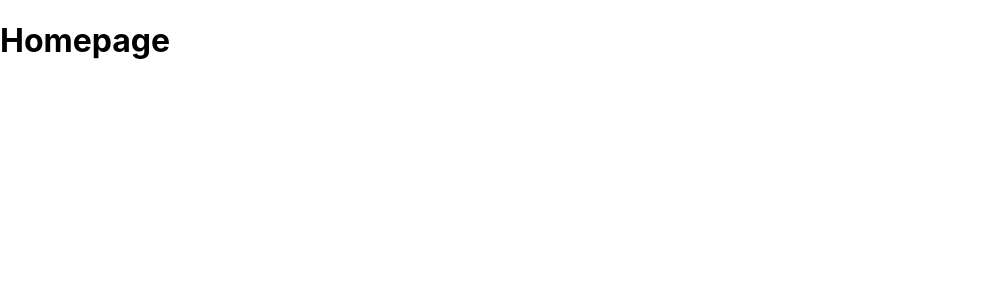
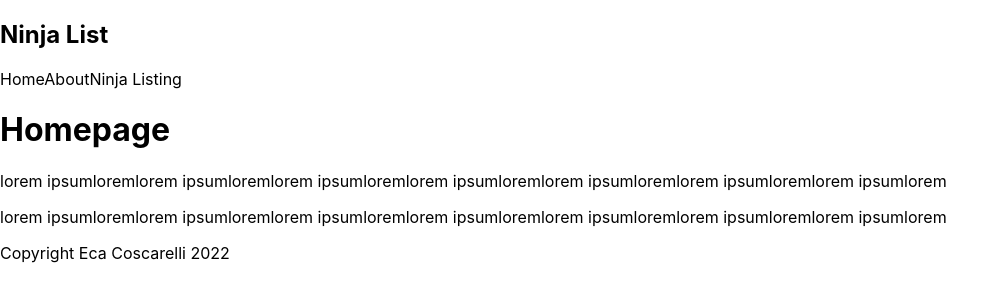
Before and after one commit to EcaCosca/universoactis, a Next.js app: page / in a window 1280 px wide. Shown: the top 302 px of the page, without its empty margins (0-1008 px from the left). Built offline with nearby package versions, Linux system fonts and the light colour scheme.

Commit message:
Components done

```diff
--- /dev/null
+++ b/components/footer.js
@@ -0,0 +1,9 @@
+const Footer = () => {
+    return (
+      <div>
+        <p>Copyright Eca Coscarelli 2022</p>
+      </div>
+    )
+  }
+
+  export default Footer
--- /dev/null
+++ b/components/navbar.js
@@ -0,0 +1,14 @@
+const Navbar = () => {
+  return (
+    <nav>
+        <div className='logo'>
+            <h1>Ninja List</h1>
+        </div>
+        <a>Home</a>
+        <a>About</a>
+        <a>Ninja Listing</a>
+    </nav>
+  )
+}
+
+export default Navbar
--- a/pages/index.js
+++ b/pages/index.js
@@ -1,11 +1,17 @@
 import Head from 'next/head'
 import Image from 'next/image'
+import Footer from '../components/footer'
+import Navbar from '../components/navbar'
 import styles from '../styles/Home.module.css'
 
 export default function Home() {
   return (
     <div>
+      <Navbar />
       <h1>Homepage</h1>
+      <p>lorem ipsumloremlorem ipsumloremlorem ipsumloremlorem ipsumloremlorem ipsumloremlorem ipsumloremlorem ipsumlorem</p>
+      <p>lorem ipsumloremlorem ipsumloremlorem ipsumloremlorem ipsumloremlorem ipsumloremlorem ipsumloremlorem ipsumlorem</p>
+      <Footer />
     </div>
     )
 }
```
